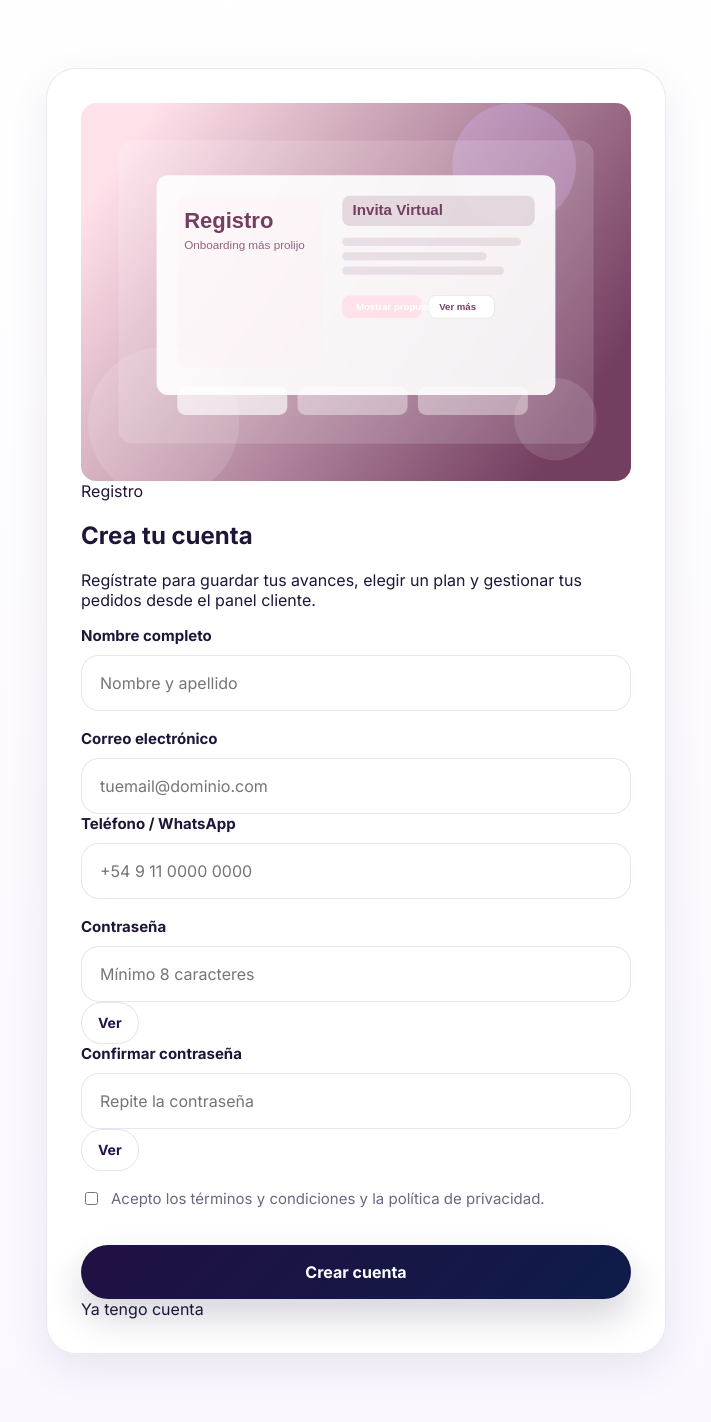
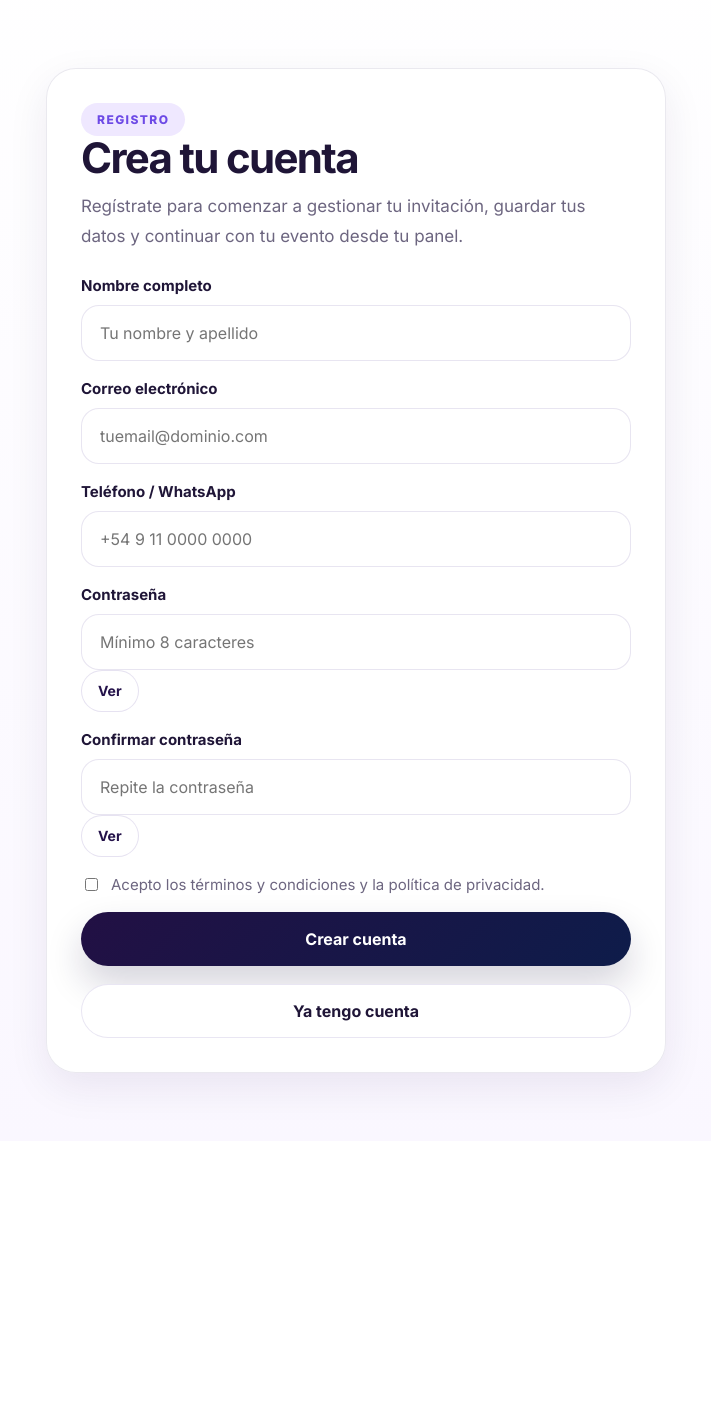
Before and after one commit to medsysbot/invita-virtual, a Flask app: page /auth/register in a window 1280 px wide. Shown: the part 109-1531 px from the top of the page, without its empty margins (284-995 px from the left). After the commit the page ends 1210 px from the top, so only its background shows below. Run offline with Flask 3, Linux system fonts and the light colour scheme.

Commit message:
Update register.html

```diff
--- a/templates/auth/register.html
+++ b/templates/auth/register.html
@@ -1,62 +1,122 @@
 {% extends "base.html" %}
-{% block title %}Crear cuenta{% endblock %}
+{% block title %}Registrarse{% endblock %}
+
 {% block content %}
 <section class="auth-page">
-  <div class="auth-card auth-visual">
-    <div class="auth-visual-media">
-      <img src="{{ url_for('static', filename='img/auth-register.svg') }}" alt="Registro de clientes para invitaciones digitales">
+  <div class="container">
+    <div class="auth-card">
+      <div class="auth-header">
+        <span class="section-badge">Registro</span>
+        <h1>Crea tu cuenta</h1>
+        <p>
+          Regístrate para comenzar a gestionar tu invitación, guardar tus datos y continuar con tu evento desde tu panel.
+        </p>
       </div>
-    <div class="auth-card-body">
-      <span class="section-eyebrow">Registro</span>
-      <h1>Crea tu cuenta</h1>
-      <p>Regístrate para guardar tus avances, elegir un plan y gestionar tus pedidos desde el panel cliente.</p>
-      <form method="post" action="{{ url_for('auth.register') }}" class="auth-form" data-auth-validate="register" novalidate>
+
+      <form method="post" class="auth-form" novalidate>
         <div class="form-group">
           <label for="full_name">Nombre completo</label>
-          <input type="text" id="full_name" name="full_name" placeholder="Nombre y apellido" maxlength="120" required>
+          <input
+            id="full_name"
+            name="full_name"
+            type="text"
+            value="{{ request.form.get('full_name', '') }}"
+            placeholder="Tu nombre y apellido"
+            autocomplete="name"
+            required
+          >
         </div>
-        <div class="form-grid-2">
+
         <div class="form-group">
           <label for="email">Correo electrónico</label>
-            <input type="email" id="email" name="email" placeholder="tuemail@dominio.com" autocomplete="email" maxlength="255" required>
+          <input
+            id="email"
+            name="email"
+            type="email"
+            value="{{ request.form.get('email', '') }}"
+            placeholder="tuemail@dominio.com"
+            autocomplete="email"
+            required
+          >
         </div>
+
         <div class="form-group">
           <label for="phone">Teléfono / WhatsApp</label>
-            <input type="text" id="phone" name="phone" placeholder="+54 9 11 0000 0000" maxlength="40">
+          <input
+            id="phone"
+            name="phone"
+            type="text"
+            value="{{ request.form.get('phone', '') }}"
+            placeholder="+54 9 11 0000 0000"
+            autocomplete="tel"
+          >
+        </div>
+
+        <div class="form-group">
+          <label for="password">Contraseña</label>
+          <div class="password-field">
+            <input
+              id="password"
+              name="password"
+              type="password"
+              placeholder="Mínimo 8 caracteres"
+              autocomplete="new-password"
+              required
+            >
+            <button
+              type="button"
+              class="password-toggle"
+              data-toggle-password
+              data-password-target="password"
+              aria-label="Mostrar u ocultar contraseña"
+            >
+              Ver
+            </button>
           </div>
         </div>
-        <div class="form-grid-2">
-          <div class="form-group form-group-password">
-            <label for="password">Contraseña</label>
-            <div class="password-wrap">
-              <input type="password" id="password" name="password" placeholder="Mínimo 8 caracteres" autocomplete="new-password" minlength="8" required>
-              <button class="password-toggle" type="button" data-toggle-password="#password">Ver</button>
+
+        <div class="form-group">
+          <label for="confirm_password">Confirmar contraseña</label>
+          <div class="password-field">
+            <input
+              id="confirm_password"
+              name="confirm_password"
+              type="password"
+              placeholder="Repite la contraseña"
+              autocomplete="new-password"
+              required
+            >
+            <button
+              type="button"
+              class="password-toggle"
+              data-toggle-password
+              data-password-target="confirm_password"
+              aria-label="Mostrar u ocultar contraseña"
+            >
+              Ver
+            </button>
           </div>
         </div>
-          <div class="form-group form-group-password">
-            <label for="confirm_password">Confirmar contraseña</label>
-            <div class="password-wrap">
-              <input type="password" id="confirm_password" name="confirm_password" placeholder="Repite la contraseña" autocomplete="new-password" minlength="8" required>
-              <button class="password-toggle" type="button" data-toggle-password="#confirm_password">Ver</button>
-            </div>
-          </div>
-        </div>
-        <div class="form-row">
-          <label class="checkbox-inline checkbox-block">
-            <input type="checkbox" name="accept_terms" value="1" required>
+
+        <label class="checkbox-inline">
+          <input
+            type="checkbox"
+            name="accept_terms"
+            value="1"
+            {% if request.form.get('accept_terms') == '1' %}checked{% endif %}
+          >
           <span>Acepto los términos y condiciones y la política de privacidad.</span>
         </label>
-        </div>
-        <div class="form-inline-error" data-form-error></div>
-        <button type="submit" class="button button-full">Crear cuenta</button>
+
+        <button type="submit" class="btn btn-primary btn-block auth-submit">
+          Crear cuenta
+        </button>
+
+        <a href="{{ url_for('auth.login') }}" class="btn btn-secondary btn-block auth-secondary-action">
+          Ya tengo cuenta
+        </a>
       </form>
-      <div class="auth-links-stack">
-        <a href="{{ url_for('auth.login') }}" class="button-outline button-full">Ya tengo cuenta</a>
-      </div>
     </div>
   </div>
 </section>
 {% endblock %}
-{% block page_scripts %}
-<script src="{{ url_for('static', filename='js/auth.js') }}"></script>
-{% endblock %}
```
Lines whose indentation alone changed are shown as unchanged.
